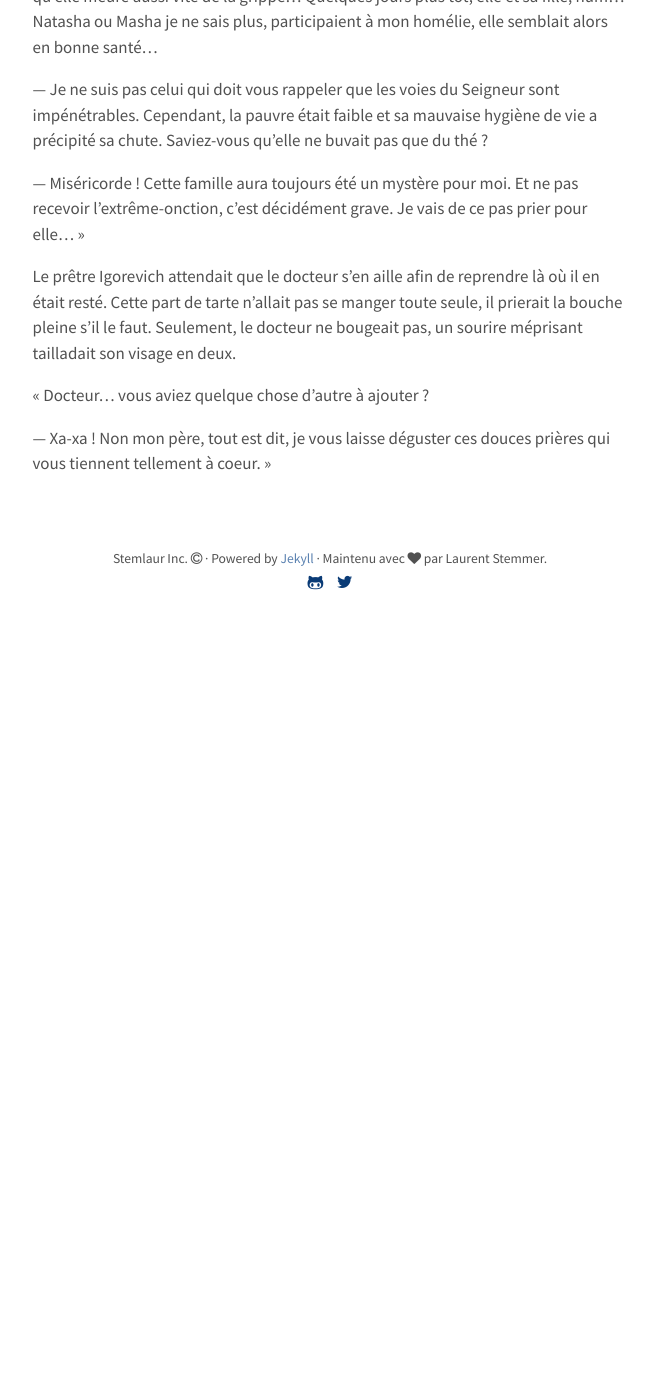
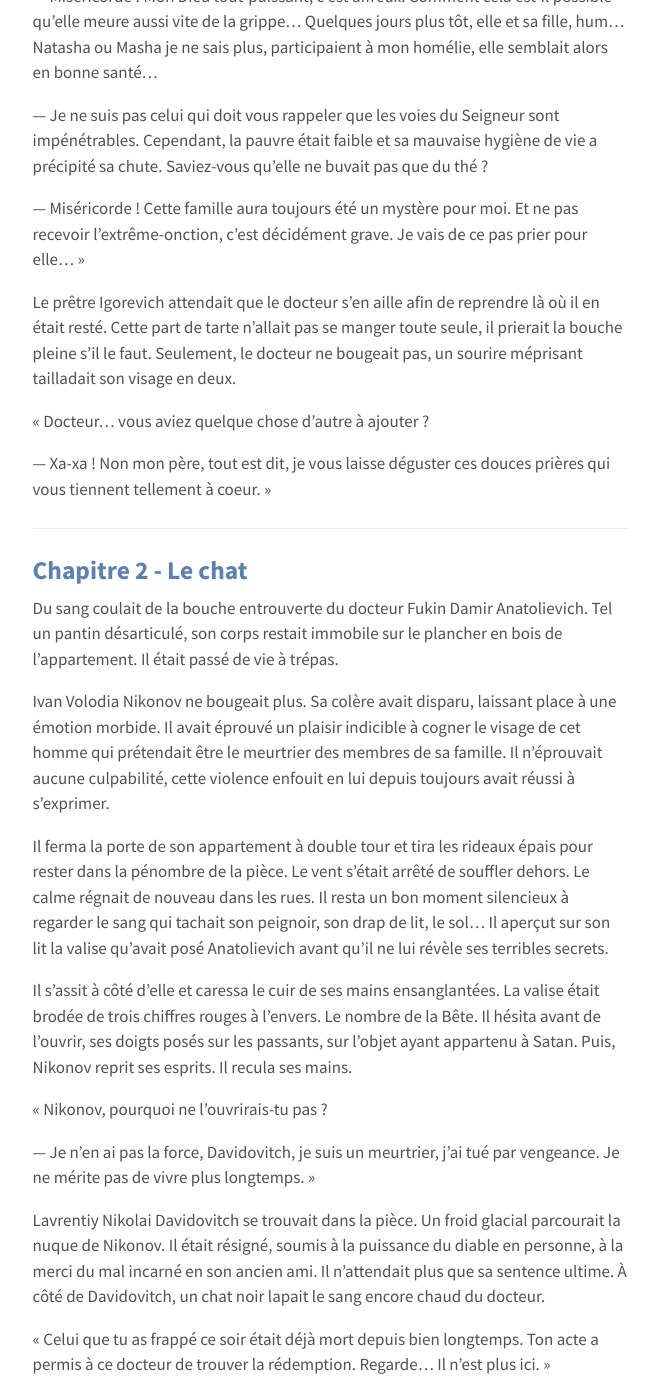
Before and after one commit to stemlaur/stemlaur.github.io, a Jekyll site: the page built from blog/_posts/2020/08/2020-08-19-nikonov-deuxieme-partie.md, in a window 1280 px wide and 1400 px high, scrolled down 1974 px. Shown: the whole window, without its empty margins (310-969 px from the left). Built offline with Jekyll 4.4.1, drawn with Linux system fonts in a browser that asks for light colours; a script that is not in the unit is left out; before the commit the page ends 2604 px from its top, so only the background shows below that; some of the changed text lies outside the part shown.

Commit message:
Update 2020-08-19-nikonov-deuxieme-partie.md

```diff
--- a/blog/_posts/2020/08/2020-08-19-nikonov-deuxieme-partie.md
+++ b/blog/_posts/2020/08/2020-08-19-nikonov-deuxieme-partie.md
@@ -14,6 +14,7 @@
 <ul>
     <li><a href="/blog/2020/06/01/nikonov-premiere-partie/">Nikonov - Première partie</a></li>
     <li><a href="#nikonov-2-chapitre-1">Chapitre 1 - Le prêtre</a></li>
+    <li><a href="#nikonov-2-chapitre-2">Chapitre 2 - Le chat</a></li>
 </ul>
 
 ---
@@ -53,3 +54,35 @@
 « Docteur… vous aviez quelque chose d’autre à ajouter ?
 
 — Xa-xa ! Non mon père, tout est dit, je vous laisse déguster ces douces prières qui vous tiennent tellement à coeur. »
+
+---
+
+<h2 id="nikonov-2-chapitre-2"><a href="#nikonov-2-chapitre-2">Chapitre 2 - Le chat</a></h2>
+
+Du sang coulait de la bouche entrouverte du docteur Fukin Damir Anatolievich. Tel un pantin désarticulé, son corps restait immobile sur le plancher en bois de l’appartement. Il était passé de vie à trépas.
+
+Ivan Volodia Nikonov ne bougeait plus. Sa colère avait disparu, laissant place à une émotion morbide. Il avait éprouvé un plaisir indicible à cogner le visage de cet homme qui prétendait être le meurtrier des membres de sa famille. Il n’éprouvait aucune culpabilité, cette violence enfouit en lui depuis toujours avait réussi à s’exprimer.
+
+Il ferma la porte de son appartement à double tour et tira les rideaux épais pour rester dans la pénombre de la pièce. Le vent s’était arrêté de souffler dehors. Le calme régnait de nouveau dans les rues. Il resta un bon moment silencieux à regarder le sang qui tachait son peignoir, son drap de lit, le sol… Il aperçut sur son lit la valise qu’avait posé Anatolievich avant qu’il ne lui révèle ses terribles secrets.
+
+Il s’assit à côté d’elle et caressa le cuir de ses mains ensanglantées. La valise était brodée de trois chiffres rouges à l’envers. Le nombre de la Bête. Il hésita avant de l’ouvrir, ses doigts posés sur les passants, sur l’objet ayant appartenu à Satan. Puis, Nikonov reprit ses esprits. Il recula ses mains.
+
+« Nikonov, pourquoi ne l’ouvrirais-tu pas ?
+
+— Je n’en ai pas la force, Davidovitch, je suis un meurtrier, j’ai tué par vengeance. Je ne mérite pas de vivre plus longtemps. »
+
+Lavrentiy Nikolai Davidovitch se trouvait dans la pièce. Un froid glacial parcourait la nuque de Nikonov. Il était résigné, soumis à la puissance du diable en personne, à la merci du mal incarné en son ancien ami. Il n’attendait plus que sa sentence ultime. À côté de Davidovitch, un chat noir lapait le sang encore chaud du docteur.
+
+« Celui que tu as frappé ce soir était déjà mort depuis bien longtemps. Ton acte a permis à ce docteur de trouver la rédemption. Regarde… Il n’est plus ici. »
+
+Nikonov tourna la tête, sur le sol gisait une mare de sang sans corps que le chat léchait goulûment. Les yeux de Nikonov s’éclairèrent devant ce miracle. Davidovitch, lui, s’accroupit près de lui.
+
+« Maintenant que tu sais qui je suis, il est temps pour toi de rejoindre les ténèbres et de me venir en aide. Je suis ici pour te proposer un pacte, Nikonov. Un pacte incessible. J’ai le pouvoir de faire revenir à la vie les morts, comme de condamner les vivants.
+
+« Aide moi, Nikonov, à trouver ce que je cherche et tu recevras ce que tu désires le plus au monde. Ta famille reviendra, elle ne manquera plus jamais de rien. Tu ne peux pas lutter, tu sais de quoi je suis capable.
+
+« Refuse et j’anéantirai tous ceux qui te sont chers. Accepte et tu seras exaucé. »
+
+Nikonov leva le menton, scruta longuement les yeux démoniaques de Davidovitch puis, plein de tristesse et de résignation lui tendit la main que le diable serra. Le pacte était maintenant scellé, son voyage pouvait commencer.
+
+---
```
